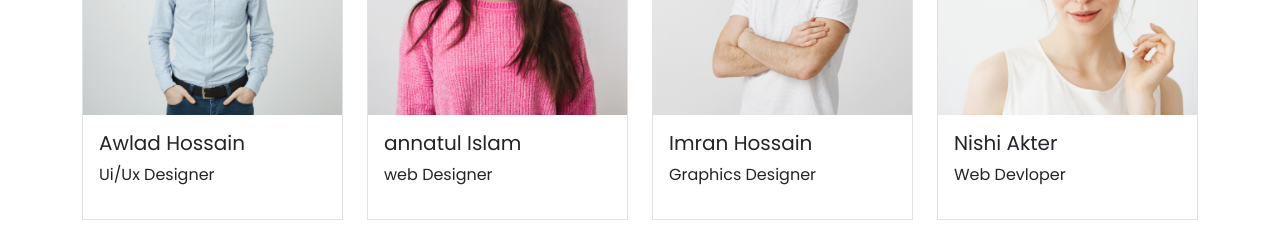
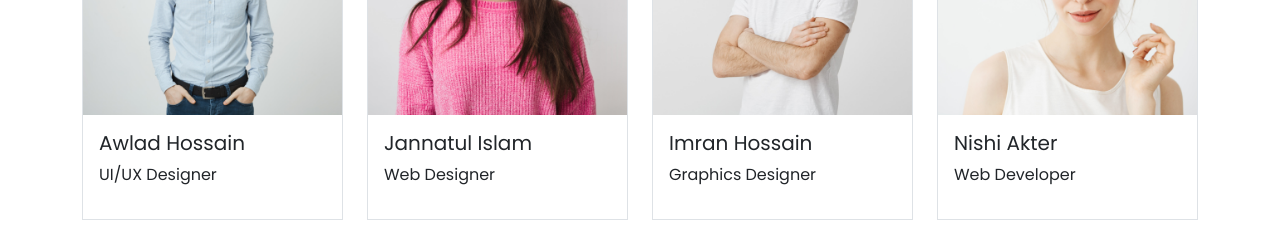
Before and after one commit to mdjahangiralamsohel/assignment3, a plain HTML site: page index.html in a window 1280 px wide. Shown: the part 3580-3817 px from the top of the page. Drawn offline with nearby package versions, Linux system fonts and the light colour scheme.

Commit message:
Student section successfully done

```diff
--- a/index.html
+++ b/index.html
@@ -339,7 +339,7 @@
                         </div>
                         <div class="image-content ps-3 py-3">
                             <h5>Awlad Hossain</h5>
-                            <p>Ui/Ux Designer</p>
+                            <p>UI/UX Designer</p>
                         </div>
 
                     </div>
@@ -350,8 +350,8 @@
                             <img class="img-fluid" src="images/student/student-2.png" alt="">
                         </div>
                         <div class="image-content ps-3 py-3">
-                            <h5>annatul Islam</h5>
-                            <p>web Designer</p>
+                            <h5>Jannatul Islam</h5>
+                            <p>Web Designer</p>
                         </div>
                     </div>
                 </div>
@@ -375,7 +375,7 @@
                         </div>
                         <div class="image-content ps-3 py-3">
                             <h5>Nishi Akter</h5>
-                            <p>Web Devloper</p>
+                            <p>Web Developer</p>
                         </div>
 
                     </div>
```
